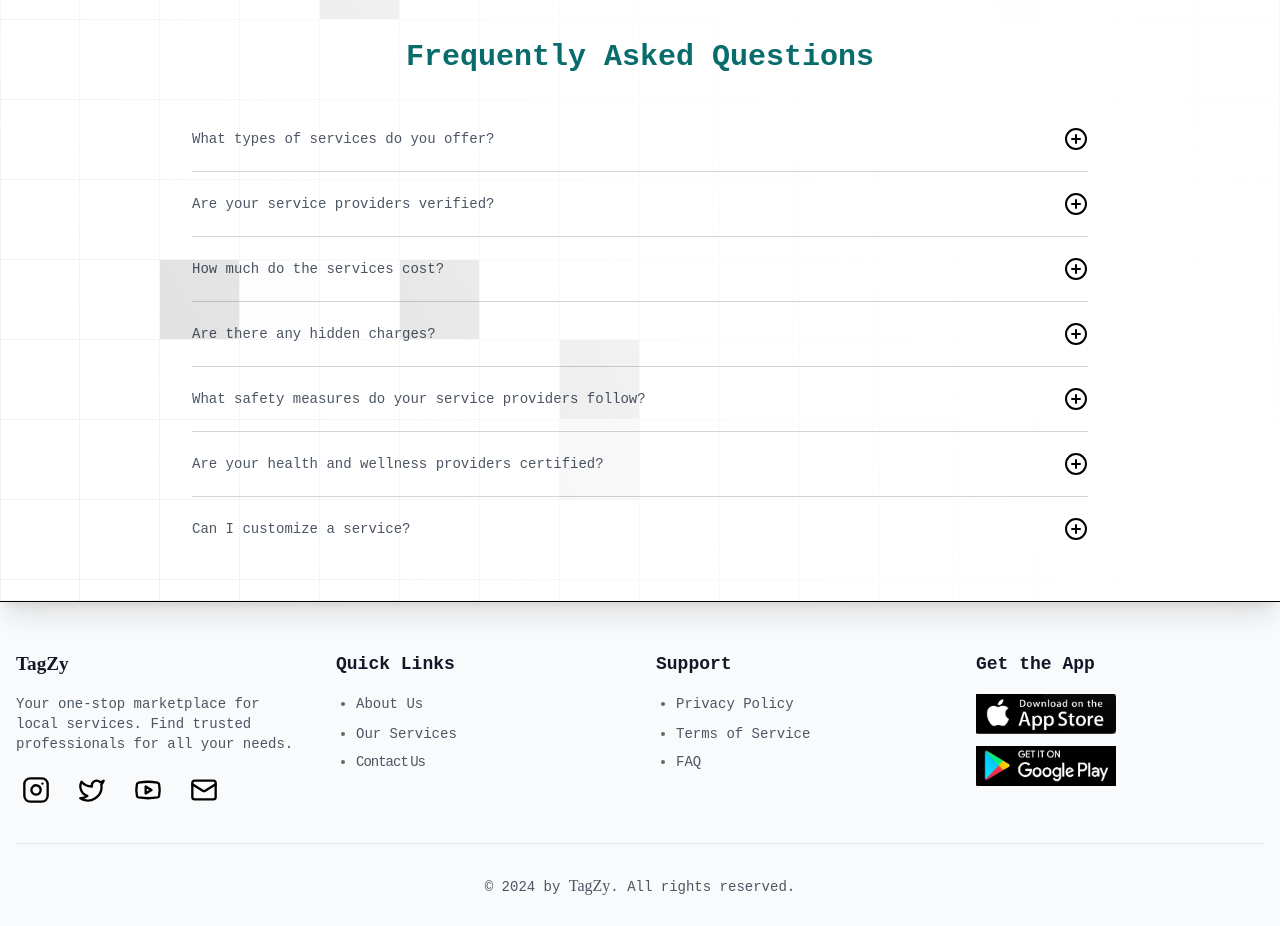
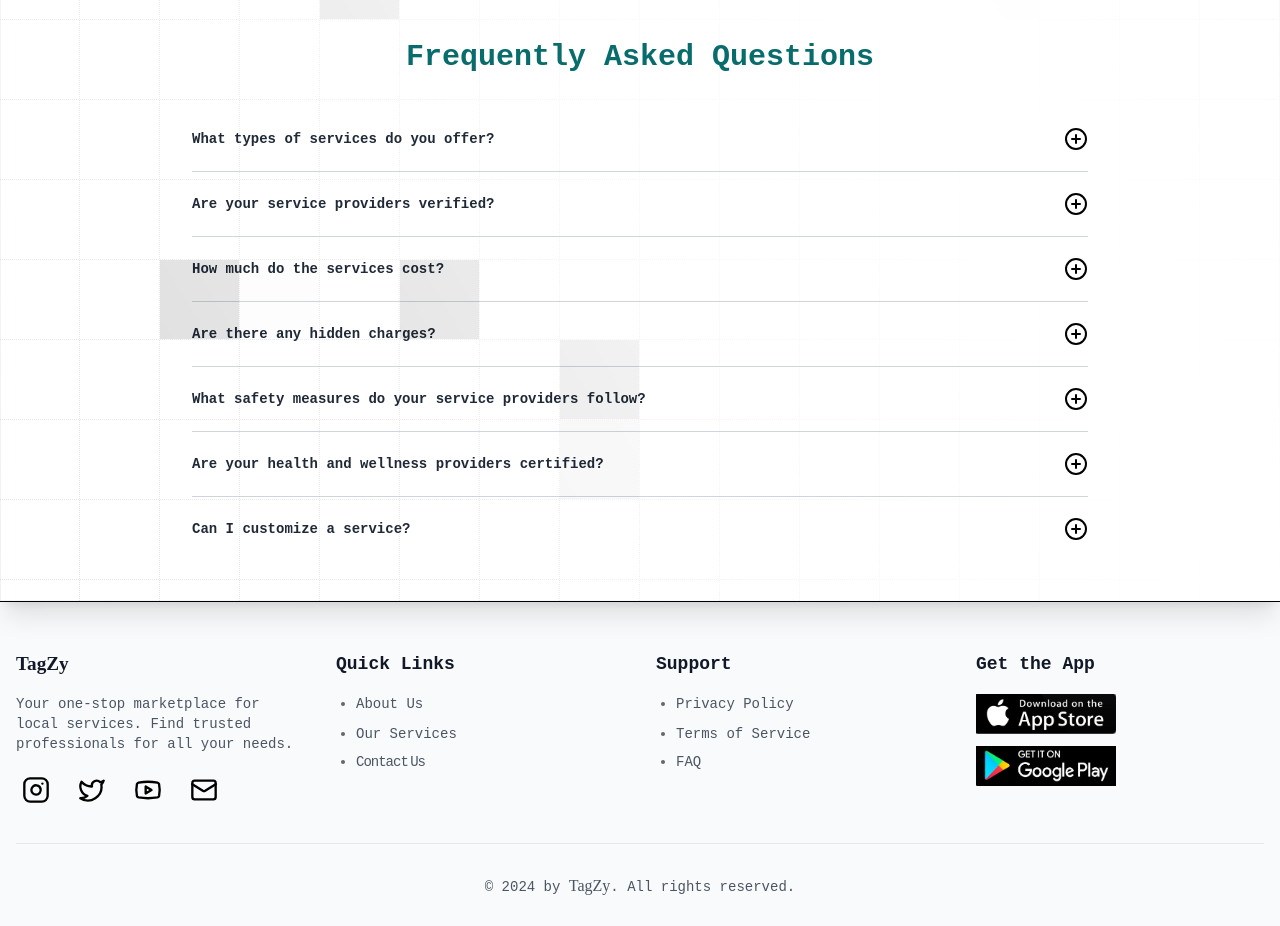
Before and after one commit to sangamesh4514/tagzy, a React (Create React App) app: page / in a window 1280 px wide. Shown: the part 1600-2526 px from the top of the page. Built offline with nearby package versions, Linux system fonts and the light colour scheme.

Commit message:
remove faq route

```diff
--- a/src/App.tsx
+++ b/src/App.tsx
@@ -19,7 +19,6 @@ const App = () => {
           <Route path='/admin/login' element={<AdminAuth />} />
           <Route path='/profile/:userId' element={<ProProfile />} />
           <Route path="*" element={<NotFound />} />
-          <Route path='/faq' element={<FAQ />} />
 
           {/* Protected Routes */}
           <Route path='/' element={<ProtectedRoute />} >
--- a/src/common/components/FAQ/index.tsx
+++ b/src/common/components/FAQ/index.tsx
@@ -71,16 +71,12 @@ const FAQ = () => {
                   onClick={() => toggleQuestion(index)}
                 >
                   <span
-                    className={`text-sm transition-all ${
-                      openIndex === index
-                        ? 'font-semibold text-gray-800'
-                        : 'font-normal text-gray-600'
-                    }`}
+                    className={`text-sm transition-all font-semibold text-gray-800`}
                   >
                     {faq.question}
                   </span>
                   <span
-                    className={`transition-transform ${
+                    className={`transition-transform duration-1000 ease-in-out ${
                       openIndex === index ? 'rotate-180' : ''
                     }`}
                   >
```
